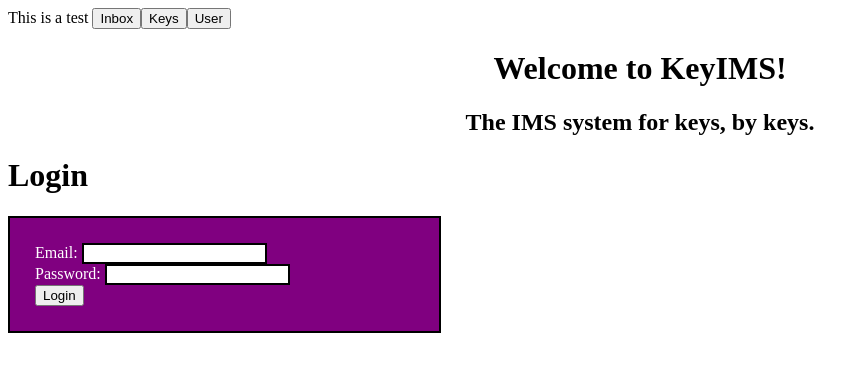
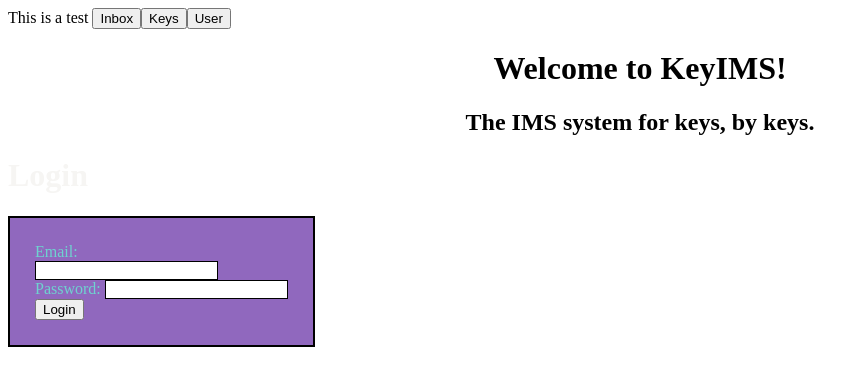
Before and after one commit to aadiarbakerli/keyims, an Angular app in the folder src/main/webapp/keyims/: page / in a window 1280 px wide. Shown: the top 386 px of the page, without its empty margins (0-868 px from the left). Built offline with nearby package versions, Linux system fonts and the light colour scheme; no server answers.

Commit message:
simple css stuff

```diff
--- a/src/main/webapp/keyims/src/app/login/login.component.css
+++ b/src/main/webapp/keyims/src/app/login/login.component.css
@@ -1,15 +1,23 @@
 #login {
 	border: 2px solid black;
 	padding: 25px;
-    background-color: purple;
+    background-color: #9068be;
     height: 50%;
-    width: 30%;
+    width: 20%;
 }
 
 input[type=text], input[type=password] {
-	border: 2px solid black;
+	border: 1px solid black;
 }
 
 label {
-    color: white;
+    color: #6ed3cf;
 }
+
+#hi {
+    color: #f6f5f3;
+}
+
+#welcome {
+    color: #00303F;
+}
--- a/src/main/webapp/keyims/src/app/login/login.component.html
+++ b/src/main/webapp/keyims/src/app/login/login.component.html
@@ -1,7 +1,7 @@
 <ng-container *ngIf="!loggedUser; else display">
-<h1>Login</h1>
+<h1 id = "hi">Login</h1>
 <div id = "login">
-    <label>Email:       </label> <input type="text" [(ngModel)]="username"><br>
+    <label>Email:&nbsp;&nbsp;&nbsp;&nbsp;&nbsp;&nbsp;&nbsp;</label> <input type="text" [(ngModel)]="username"><br>
     <label>Password: </label> <input type="password" [(ngModel)]="password" (keyup.enter)="login()"><br>
     <button class="btn btn-primary" (click)="login()">Login</button>
 </div>
@@ -9,7 +9,7 @@
 
 <ng-template #display>
 <div>
-    <span id="welcome">Welcome {{getUser().name}}</span> <br>
+    <span id="logged"><h3 id = "welcome">Welcome {{getUser().name}}</h3></span> <br>
     <br>
     <!-- Edit button to route to key component? logout function works so was just test-->
     <button class="btn btn-dasnger" (click)="logout()">Logout</button>
--- a/src/main/webapp/keyims/src/app/msg/msg.component.css
+++ b/src/main/webapp/keyims/src/app/msg/msg.component.css
@@ -19,3 +19,11 @@
 #msgList {
     background-color: white;
 }
+
+#taste {
+    background-color: #9068be;
+}
+
+th {
+    color: #6ed3cf;
+}
--- a/src/main/webapp/keyims/src/app/msg/msg.component.html
+++ b/src/main/webapp/keyims/src/app/msg/msg.component.html
@@ -2,7 +2,7 @@
 <br>
 <div>
     <table id = "inbox" class="table">
-        <tr>
+        <tr id = "taste">
             <th>From</th>
             <th>Message</th>
             <th>Options</th>
--- a/src/main/webapp/keyims/src/app/msg/msg.component.ts
+++ b/src/main/webapp/keyims/src/app/msg/msg.component.ts
@@ -91,7 +91,7 @@ export class MsgComponent implements OnInit {
                         td.innerHTML = name;
                         tr.appendChild(td);
                         td = document.createElement('td');
-                        td.innerHTML = this.msgs[i].content;
+                        td.innerHTML = ' | ' + this.msgs[i].content;
                         tr.appendChild(td);
 
                         td = document.createElement('td');
```
Also changed, not shown: src/main/webapp/keyims/src/app/app.component.css (line endings or trailing spaces), 1 other file (tests, documents, lock files or other folders).
